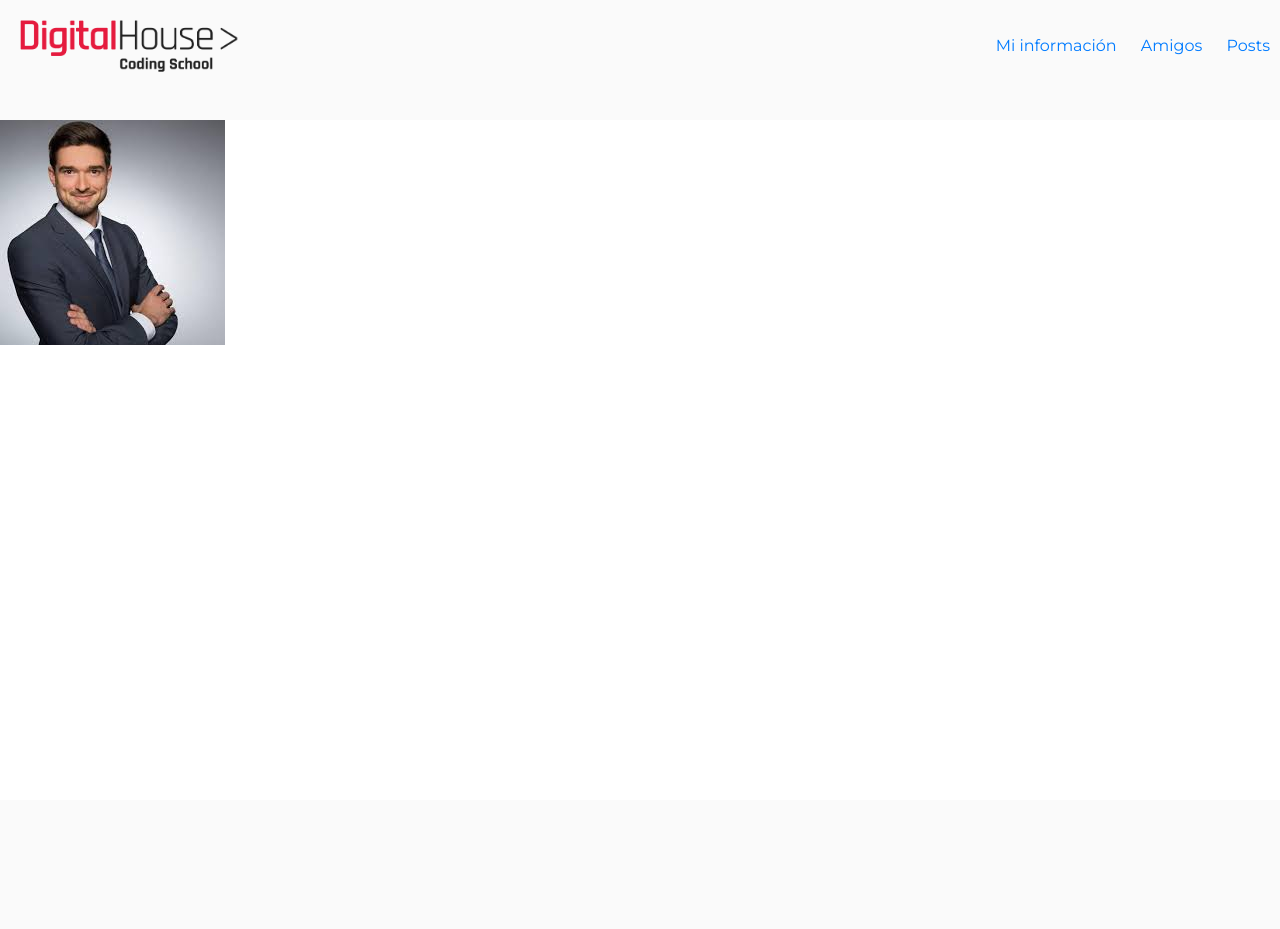
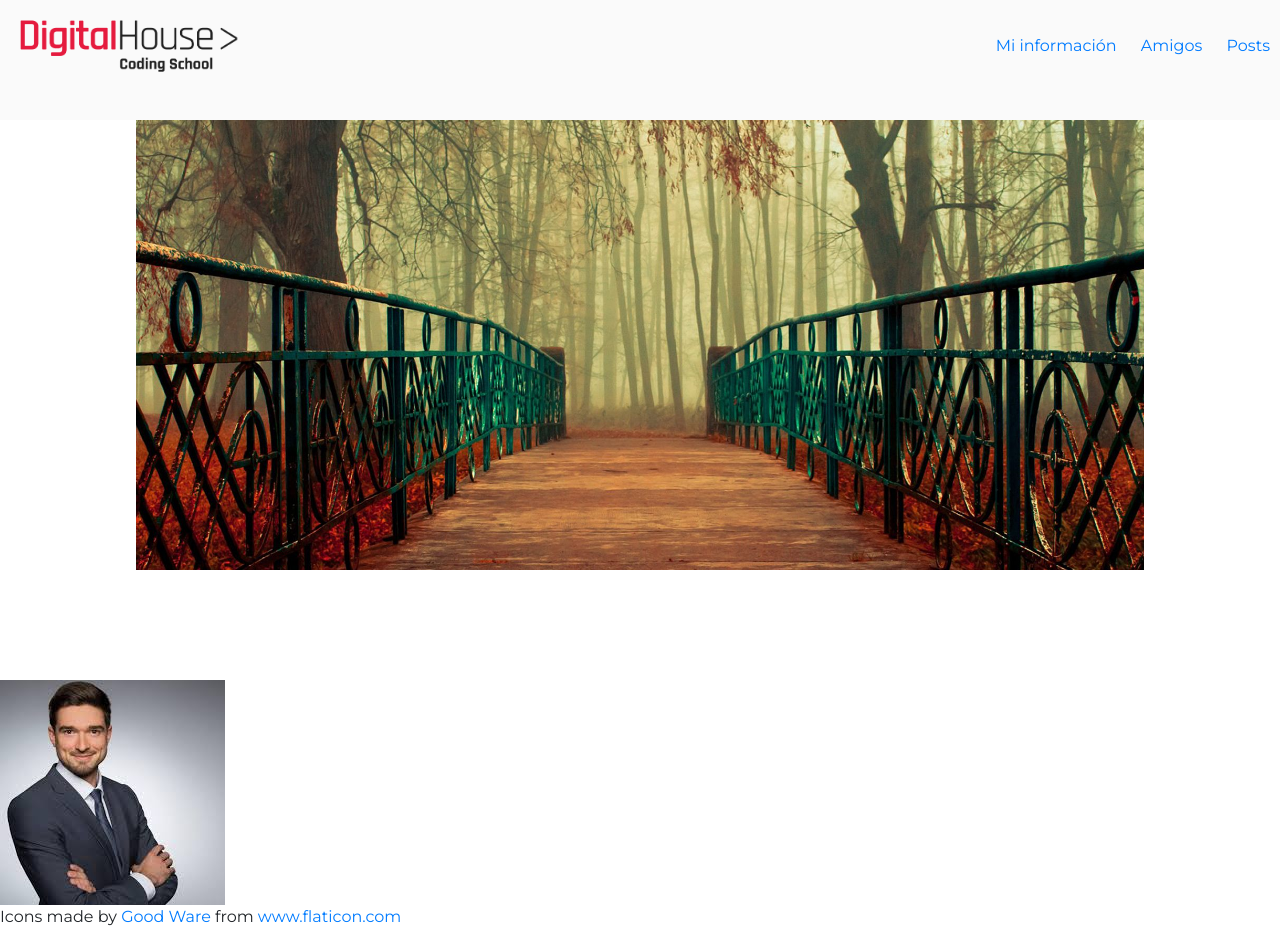
Before and after one commit to AquilanteJP/Proyecto-Integrador-DH, a PHP site: page /profile.html in a window 1280 px wide. Before the commit the page ends 345 px from the top, so only its background shows below. Run offline with PHP 8.4, Linux system fonts and the light colour scheme; some libraries are stand-ins or nearby versions.

Commit message:
banner y foto de perfil super rudimentario

```diff
--- a/Proyecto/css/profile.css
+++ b/Proyecto/css/profile.css
@@ -25,9 +25,31 @@
   list-style-type:none;
   display:flex;
   float:right;
+  height:15vh;
+  text-decoration:none;
 }
 
 .links li {
   display:inline-block;
   padding:10px;
+  height:100%;
+  text-align:center;
 }
+
+.links li a{
+  text-decoration:none;
+}
+
+
+.links li:hover{
+  background-color:#d6d6c2;
+}
+
+.banner{
+  width:100%;
+  height:70vh;
+  z-index:10;
+  background-size:contain;
+  display:inline-block;
+  text-align:center;
+}
--- a/Proyecto/profile.html
+++ b/Proyecto/profile.html
@@ -22,9 +22,13 @@
             </ul>
           </div>
       </header>
+      <div class="banner">
+        <img class="bannerpicture" src="img/banner.jpg" alt="banner" width=1008 height=450>
+      </div>
       <div class="profile">
           <img src="img/profilepic.jpg" alt="fotoperfil" class="profilepic">
       </div>
     </div>
+    <footer><div>Icons made by <a href="https://www.flaticon.com/authors/good-ware" title="Good Ware">Good Ware</a> from <a href="https://www.flaticon.com/" title="Flaticon">www.flaticon.com</a></div></footer>
   </body>
 </html>
```
Also changed, not shown: Proyecto/img/banner.jpg (added).
